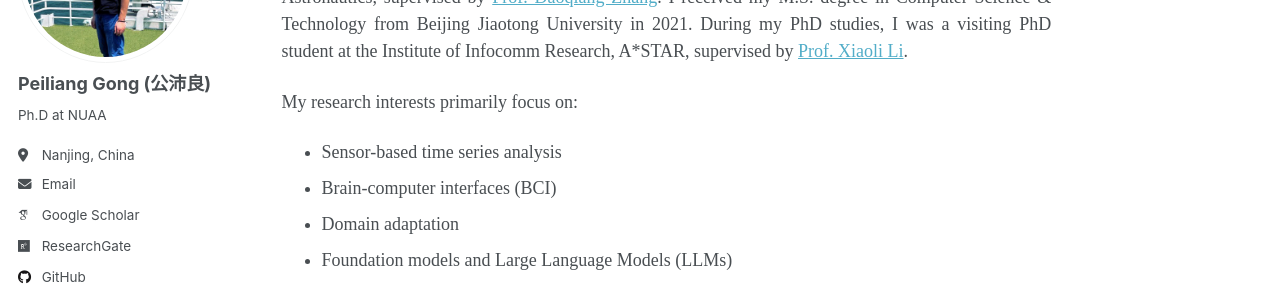
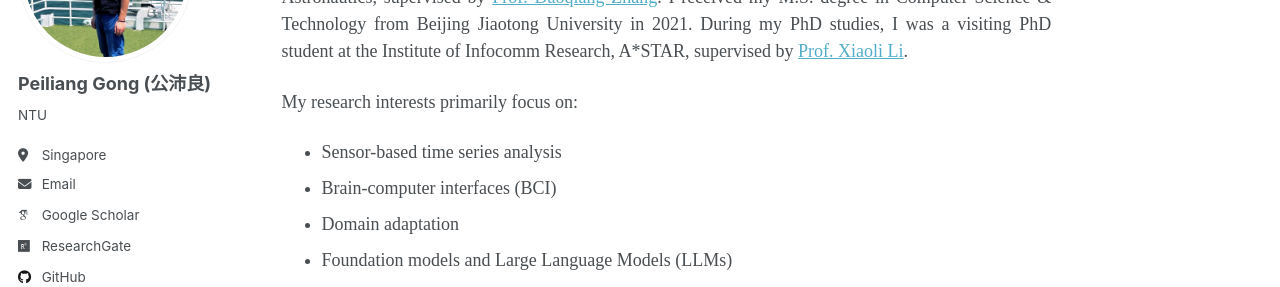
Before and after one commit to Tokenmw/Tokenmw.github.io, a Jekyll site: the page built from _pages/about.md, in a window 1280 px wide. Shown: the part 211-498 px from the top of the page. Built offline with Jekyll 4.4.1, drawn with Linux system fonts in a browser that asks for light colours; some web fonts are replaced; a script that is not in the unit is left out.

Commit message:
Update _config.yml

```diff
--- a/_config.yml
+++ b/_config.yml
@@ -25,8 +25,8 @@ author:
   avatar           : "profile.png"
   name             : "Peiliang Gong (公沛良)"
   # pronouns         : # example: "she/her"
-  bio              : "Ph.D at NUAA"
-  location         : "Nanjing, China"
+  bio              : "NTU"
+  location         : "Singapore"
   employer         : # "NUAA"
   # uri              : # URL
   email            : "cs-peiliang.gong@ntu.edu.cn"
```
